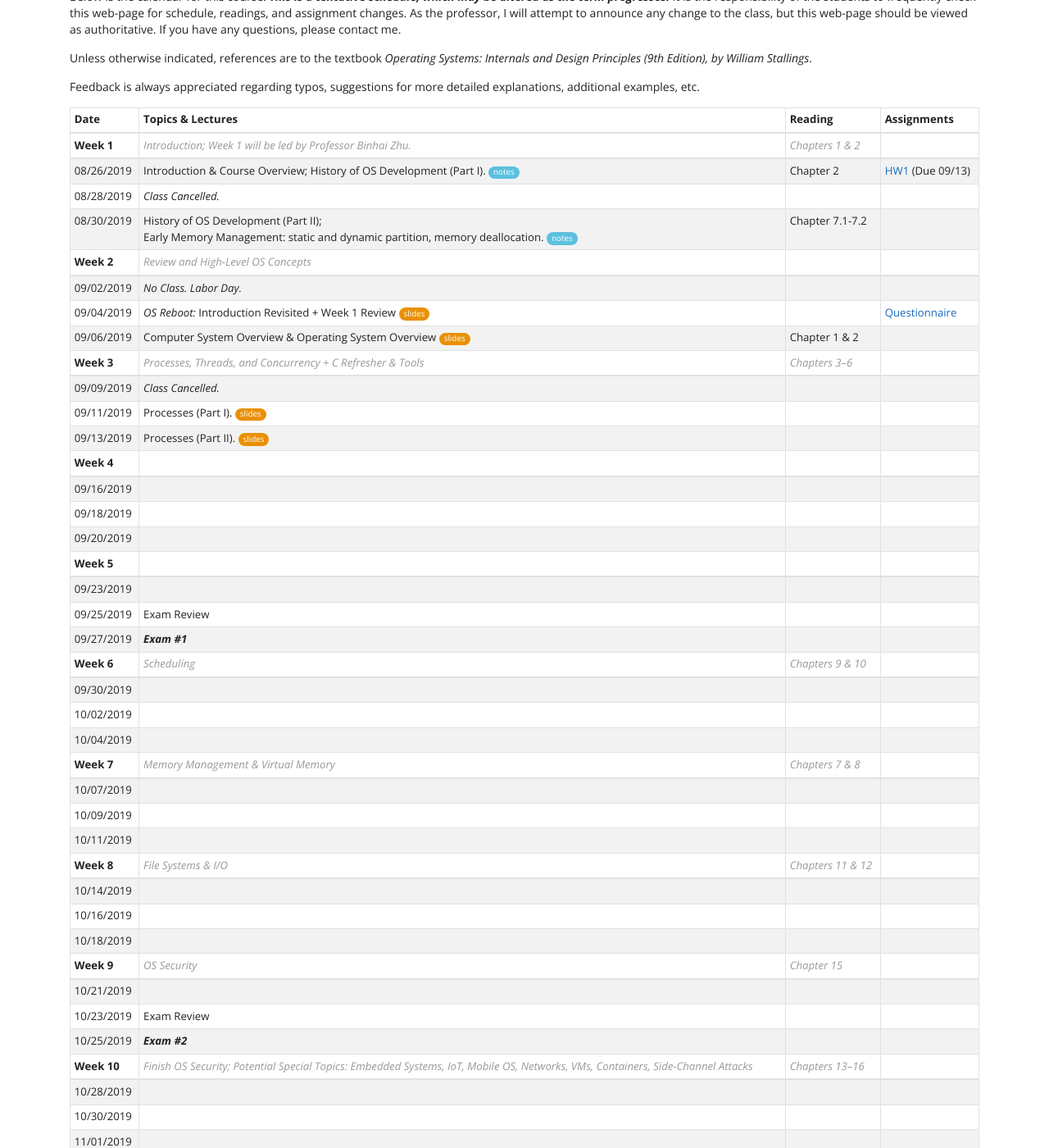
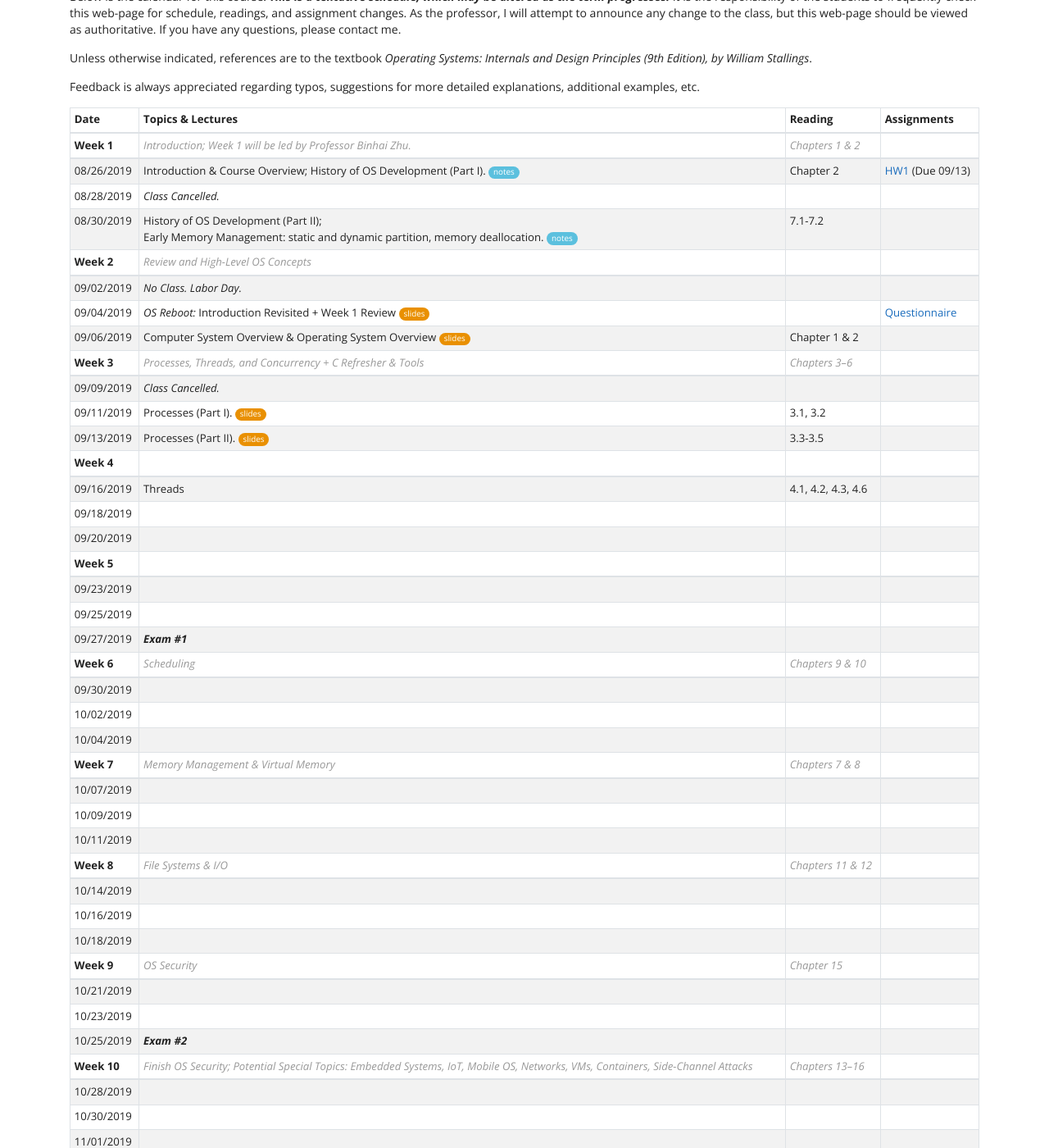
Before and after one commit to traviswpeters/cs460-2019-fall, a Jekyll site: the page built from index.md, in a window 1280 px wide and 1400 px high, scrolled down 1336 px. Shown: the whole window at 82% size. Built offline with Jekyll 4.4.1, drawn with Linux system fonts in a browser that asks for light colours; nearby versions of some CDN libraries.

Commit message:
schedule updates

```diff
--- a/index.md
+++ b/index.md
@@ -74,13 +74,16 @@ Unless otherwise indicated, references are to the textbook *{{ site.data.setting
 
 Feedback is always appreciated regarding typos, suggestions for more detailed explanations, additional examples, etc.
 
+{% comment %}
+{% endcomment %}
+
 {:.table .table-hover .table-striped .table-bordered .table-sm}
 | Date          | Topics & Lectures                                                                                                                                                                      | Reading                        | Assignments                                  |
 | **Week 1**    | <span class="smallnote">Introduction; Week 1 will be led by Professor Binhai Zhu.</span>                                                                                               | <span class="smallnote">Chapters 1 & 2</span>
 | ------------- | -------------------------------------------------------------------------------------------------------------------------------------------------------------------------------------- | ------------------------------ |--------------------------------------------- |
 | 08/26/2019    | Introduction & Course Overview; History of OS Development (Part I). [notes]({{site.data.settings.notes}}/cs460-bhz-1.pdf){:.notes}                                                     | Chapter 2                      | [HW1] (Due 09/13)
 | 08/28/2019    | *Class Cancelled.*                                                                                                                                                                     |                                |
-| 08/30/2019    | History of OS Development (Part II); <br/>Early Memory Management: static and dynamic partition, memory deallocation. [notes]({{site.data.settings.notes}}/cs460-bhz-2.pdf){:.notes}   | Chapter 7.1-7.2                |
+| 08/30/2019    | History of OS Development (Part II); <br/>Early Memory Management: static and dynamic partition, memory deallocation. [notes]({{site.data.settings.notes}}/cs460-bhz-2.pdf){:.notes}   | 7.1-7.2                        |
 | **Week 2**    | <span class="smallnote">Review and High-Level OS Concepts</span>                                                                                                                       | <span class="smallnote"></span>
 | ------------- | -------------------------------------------------------------------------------------------------------------------------------------------------------------------------------------- | ------------------------------ |--------------------------------------------- |
 | 09/02/2019    | *No Class. Labor Day.*                                                                                                                                                                 |                                |
@@ -89,17 +92,17 @@ Feedback is always appreciated regarding typos, suggestions for more detailed ex
 | **Week 3**    | <span class="smallnote">Processes, Threads, and Concurrency + C Refresher & Tools</span>                                                                                               | <span class="smallnote">Chapters 3--6</span>
 | ------------- | -------------------------------------------------------------------------------------------------------------------------------------------------------------------------------------- | ------------------------------ |--------------------------------------------- |
 | 09/09/2019    | *Class Cancelled.*                                                                                                                                                                     |                                |
-| 09/11/2019    | Processes (Part I). [slides][slides03]{:.slides}                                                                                                                                       |                                | {% comment %}[HW2] (Due 09/20){% endcomment %}
-| 09/13/2019    | Processes (Part II). [slides][slides04]{:.slides}                                                                                                                                      |                                | {% comment %}[PT1]{% endcomment %}
+| 09/11/2019    | Processes (Part I). [slides][slides03]{:.slides}                                                                                                                                       | 3.1, 3.2                       | {% comment %}[HW2] (Due 09/20){% endcomment %}
+| 09/13/2019    | Processes (Part II). [slides][slides04]{:.slides}                                                                                                                                      | 3.3-3.5                        | {% comment %}[PT1]{% endcomment %}
 | **Week 4**    | <span class="smallnote"></span>                                                                                                                                                        | <span class="smallnote"></span>
 | ------------- | -------------------------------------------------------------------------------------------------------------------------------------------------------------------------------------- | ------------------------------ |--------------------------------------------- |
-| 09/16/2019    |                                                                                                                                                                                        |                                | {% comment %}[PA1] (Due 09/27){% endcomment %}
+| 09/16/2019    | Threads                                                                                                                                                                                | 4.1, 4.2, 4.3, 4.6             | {% comment %}[PA1] (Due 09/27){% endcomment %}
 | 09/18/2019    |                                                                                                                                                                                        |                                |
 | 09/20/2019    |                                                                                                                                                                                        |                                | {% comment %}[PT2]{% endcomment %}
 | **Week 5**    | <span class="smallnote"></span>
 | ------------- | -------------------------------------------------------------------------------------------------------------------------------------------------------------------------------------- | ------------------------------ |--------------------------------------------- |
 | 09/23/2019    |                                                                                                                                                                                        |                                |
-| 09/25/2019    | Exam Review                                                                                                                                                                            |                                |
+| 09/25/2019    | {% comment %}Exam Review{% endcomment %}                                                                                                                                               |                                |
 | 09/27/2019    | ***Exam #1***                                                                                                                                                                          |                                |
 | **Week 6**    | <span class="smallnote">Scheduling</span>                                                                                                                                              | <span class="smallnote">Chapters 9 & 10</span>
 | ------------- | -------------------------------------------------------------------------------------------------------------------------------------------------------------------------------------- | ------------------------------ |--------------------------------------------- |
@@ -118,12 +121,12 @@ Feedback is always appreciated regarding typos, suggestions for more detailed ex
 | 10/18/2019    |                                                                                                                                                                                        |                                | {% comment %}[PT5]{% endcomment %}
 | **Week 9**    | <span class="smallnote">OS Security</span>                                                                                                                                             | <span class="smallnote">Chapter 15</span>
 | ------------- | -------------------------------------------------------------------------------------------------------------------------------------------------------------------------------------- | ------------------------------ |--------------------------------------------- |
-| 10/21/2019    | {% comment %}OS Security Overview{% endcomment %}                                                                                                                                                                                       |                                |
-| 10/23/2019    | Exam Review                                                                                                                                                                            |                                |
+| 10/21/2019    | {% comment %}OS Security Overview{% endcomment %}                                                                                                                                      |                                |
+| 10/23/2019    | {% comment %}Exam Review{% endcomment %}                                                                                                                                               |                                |
 | 10/25/2019    | ***Exam #2***                                                                                                                                                                          |                                |
 | **Week 10**   | <span class="smallnote">Finish OS Security; Potential Special Topics: Embedded Systems, IoT, Mobile OS, Networks, VMs, Containers, Side-Channel Attacks</span>                         | <span class="smallnote">Chapters 13--16</span>
 | ------------- | -------------------------------------------------------------------------------------------------------------------------------------------------------------------------------------- | ------------------------------ |--------------------------------------------- |
-| 10/28/2019    | {% comment %}Access Control{% endcomment %}                                                                                                                                                                                       |                                | {% comment %}[HW5] (Due 11/08){% endcomment %}
+| 10/28/2019    | {% comment %}Access Control{% endcomment %}                                                                                                                                            |                                | {% comment %}[HW5] (Due 11/08){% endcomment %}
 | 10/30/2019    |                                                                                                                                                                                        |                                |
 | 11/01/2019    |                                                                                                                                                                                        |                                | {% comment %}[PT6]{% endcomment %}
 | **Week 11**   | <span class="smallnote"></span>
@@ -134,7 +137,7 @@ Feedback is always appreciated regarding typos, suggestions for more detailed ex
 | **Week 12**   | <span class="smallnote"></span>
 | ------------- | -------------------------------------------------------------------------------------------------------------------------------------------------------------------------------------- | ------------------------------ |--------------------------------------------- |
 | 11/11/2019    | *No Class. Veteran's Day.*                                                                                                                                                             |                                |
-| 11/13/2019    | Exam Review                                                                                                                                                                            |                                |
+| 11/13/2019    |  {% comment %}Exam Review{% endcomment %}                                                                                                                                              |                                |
 | 11/15/2019    | ***Exam #3***                                                                                                                                                                          |                                |
 | **Week 13**   | <span class="smallnote"></span>
 | ------------- | -------------------------------------------------------------------------------------------------------------------------------------------------------------------------------------- | ------------------------------ |--------------------------------------------- |
@@ -152,9 +155,6 @@ Feedback is always appreciated regarding typos, suggestions for more detailed ex
 | 12/04/2019    | Project Presentations.                                                                                                                                                                 |                                |
 | 12/06/2019    | Project Presentations. *(Last Day of Class.)*                                                                                                                                          |                                |
 | ------------- | -------------------------------------------------------------------------------------------------------------------------------------------------------------------------------------- | ------------------------------ |--------------------------------------------- |
-
-{% comment %}
-{% endcomment %}
 
 **Schedule Legend:** *HW = Homework, PT = Participation Test, P = Programming Assignment, E = Exam.*
 
```
